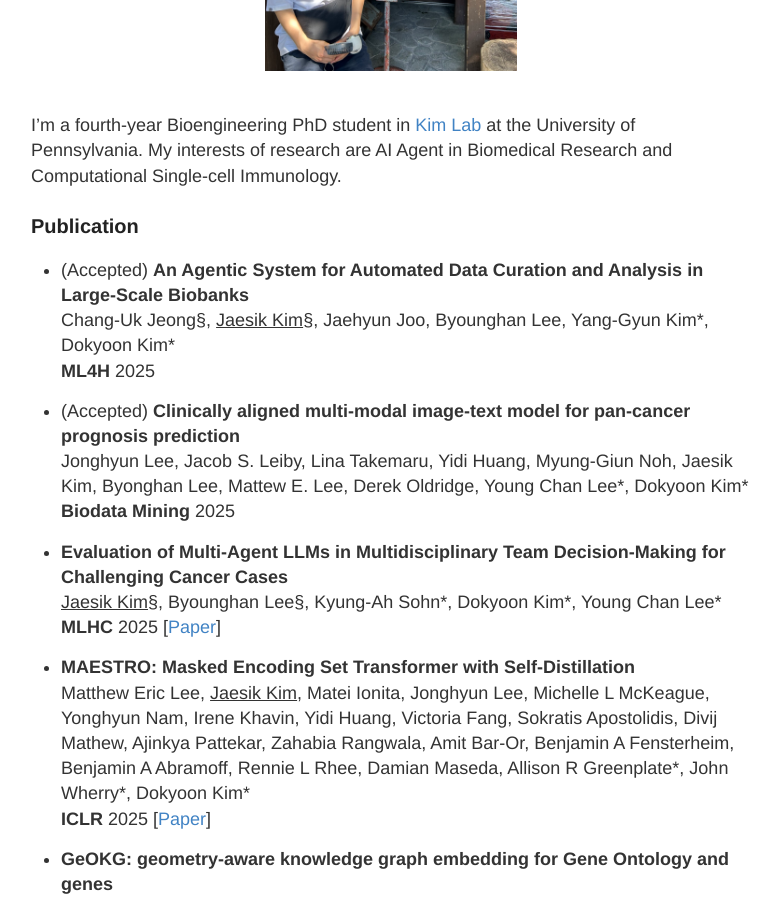
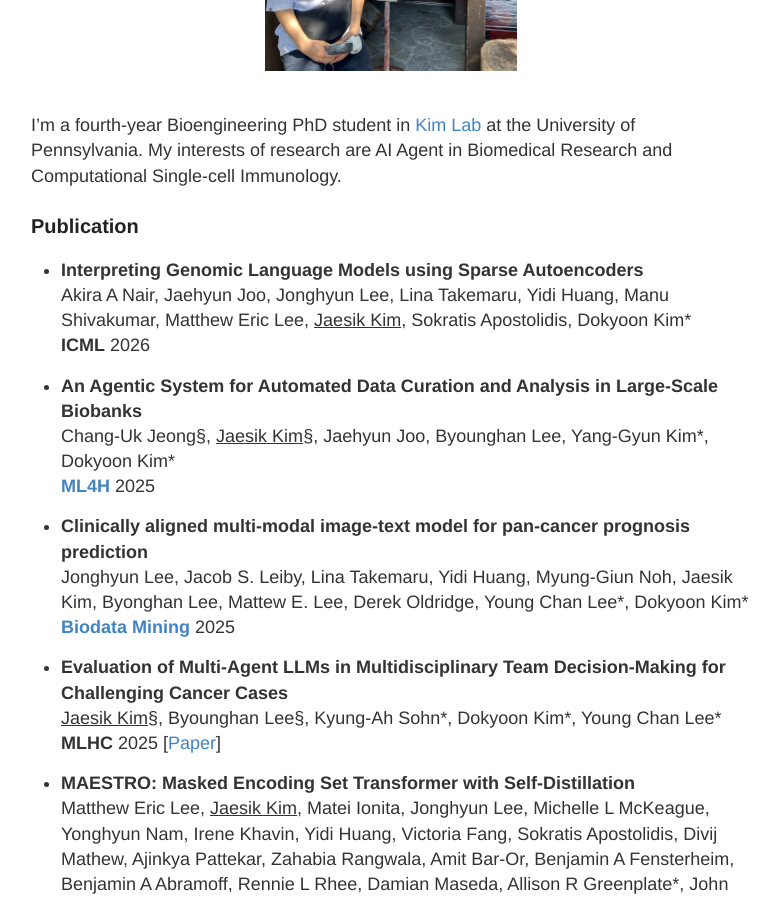
Before and after one commit to JaesikKim/JaesikKim.github.io, a Jekyll site: the page built from about.md, in a window 1280 px wide and 900 px high, scrolled down 492 px. Shown: the whole window, without its empty margins (249-1028 px from the left). Built offline with Jekyll 4.4.1, drawn with Linux system fonts in a browser that asks for light colours.

Commit message:
Update publications: add ICML 2026 paper, link venues, remove Accepted tags

```diff
--- a/about.md
+++ b/about.md
@@ -11,13 +11,17 @@ permalink: /about/
 I'm a fourth-year Bioengineering PhD student in <a href="https://www.biomedinfolab.com/">Kim Lab</a> at the University of Pennsylvania. My interests of research are AI Agent in Biomedical Research and Computational Single-cell Immunology.
 
 ### Publication
-- (Accepted) <b>An Agentic System for Automated Data Curation and Analysis in Large-Scale Biobanks</b> \
+- <b>Interpreting Genomic Language Models using Sparse Autoencoders</b> \
+Akira A Nair, Jaehyun Joo, Jonghyun Lee, Lina Takemaru, Yidi Huang, Manu Shivakumar, Matthew Eric Lee, <ins>Jaesik Kim</ins>, Sokratis Apostolidis, Dokyoon Kim\* \
+<b>ICML</b> 2026
+
+- <b>An Agentic System for Automated Data Curation and Analysis in Large-Scale Biobanks</b> \
 Chang-Uk Jeong§, <ins>Jaesik Kim</ins>§, Jaehyun Joo, Byounghan Lee, Yang-Gyun Kim\*, Dokyoon Kim\* \
-<b>ML4H</b> 2025
+<b>[ML4H](https://ml4h.cc/)</b> 2025
 
-- (Accepted) <b>Clinically aligned multi-modal image-text model for pan-cancer prognosis prediction</b> \
+- <b>Clinically aligned multi-modal image-text model for pan-cancer prognosis prediction</b> \
 Jonghyun Lee, Jacob S. Leiby, Lina Takemaru, Yidi Huang, Myung-Giun Noh, Jaesik Kim, Byonghan Lee, Mattew E. Lee, Derek Oldridge, Young Chan Lee\*, Dokyoon Kim\* \
-<b>Biodata Mining</b> 2025
+<b>[Biodata Mining](https://biodatamining.biomedcentral.com/)</b> 2025
 
 - <b>Evaluation of Multi-Agent LLMs in Multidisciplinary Team Decision-Making for Challenging Cancer Cases</b> \
 <ins>Jaesik Kim</ins>§, Byounghan Lee§, Kyung-Ah Sohn\*, Dokyoon Kim\*, Young Chan Lee\* \
```
